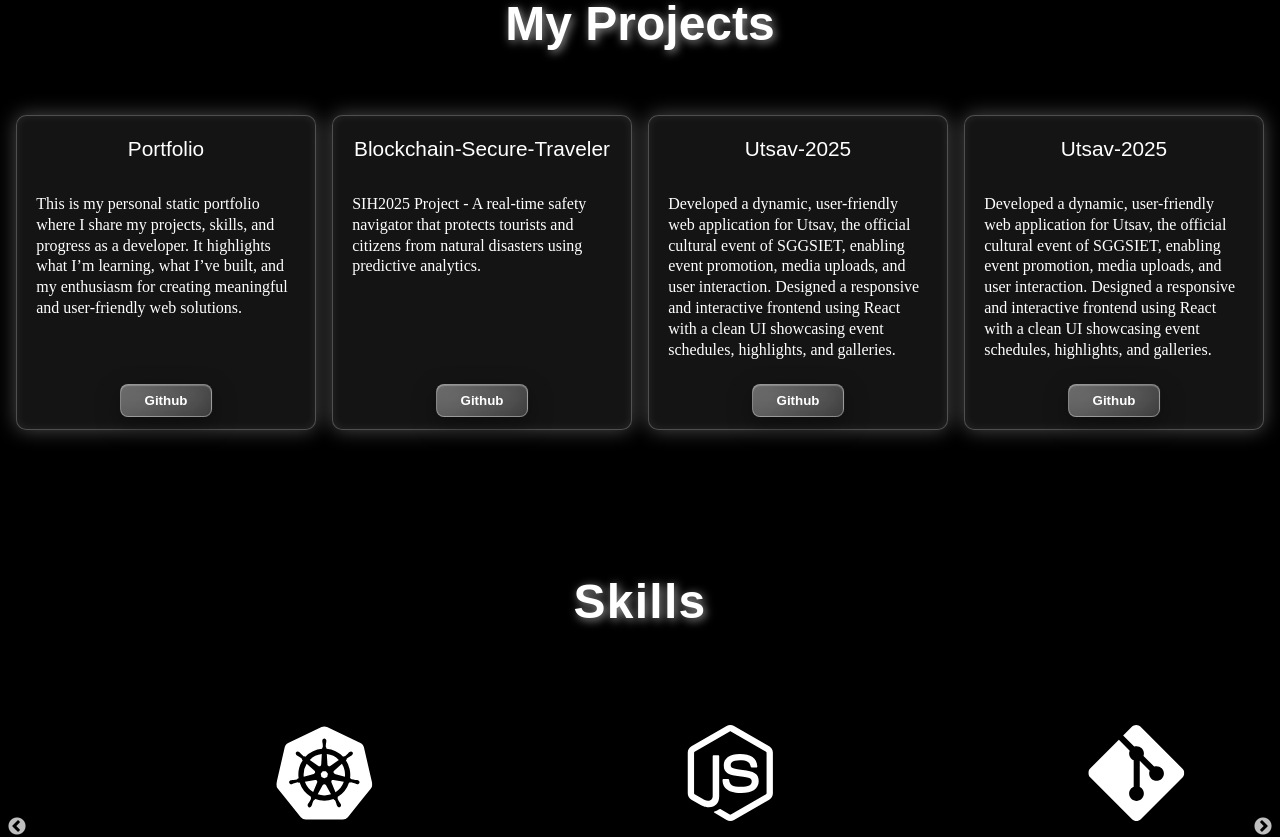
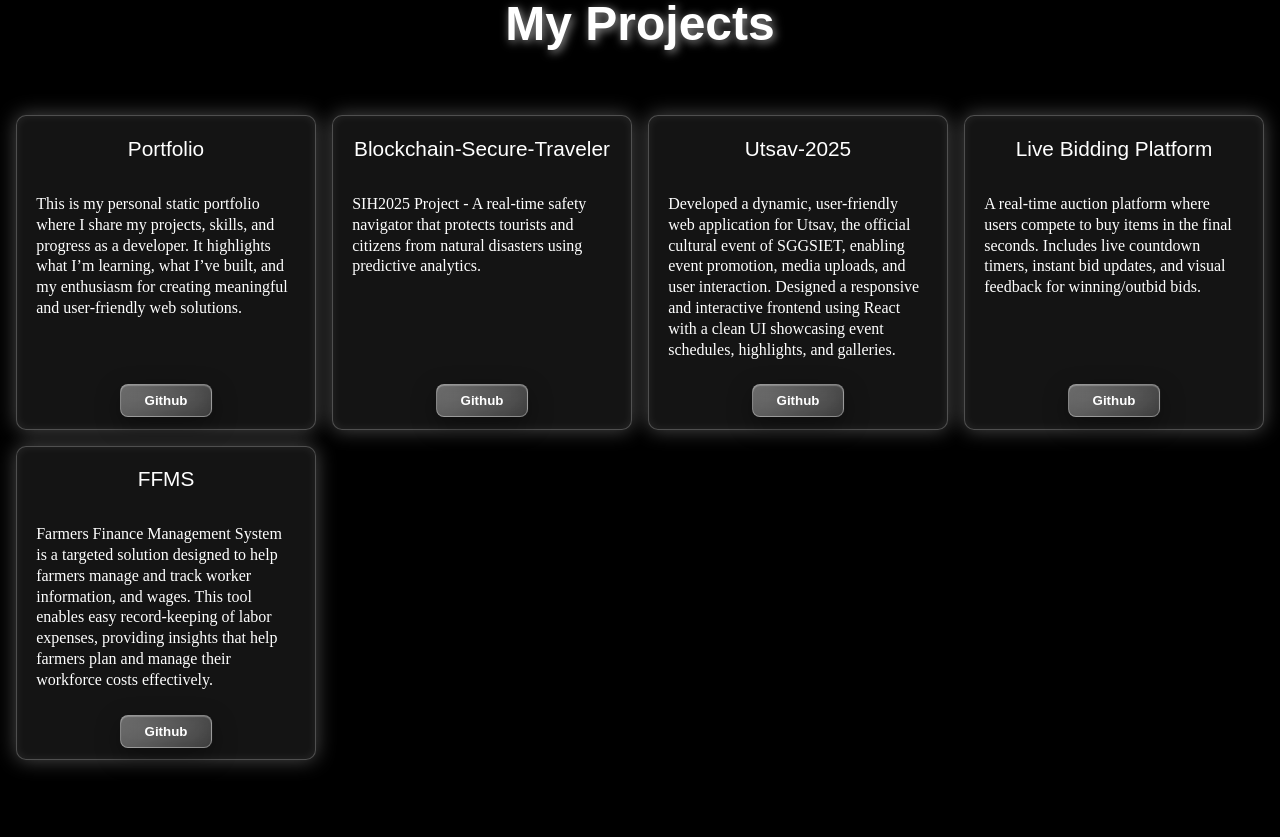
Before and after one commit to AnkushUjawane/AnkushUjawane.github.io, a React (Vite) app: page / in a window 1280 px wide. Shown: the part 1460-2297 px from the top of the page. Built offline with nearby package versions, Linux system fonts and the light colour scheme.

Commit message:
adding project details in project data

```diff
--- a/src/components/ProjectPage/projectdata.js
+++ b/src/components/ProjectPage/projectdata.js
@@ -1,6 +1,7 @@
 export const projects = [
-    { id: 1, name: "Portfolio", description: "This is my personal static portfolio where I share my projects, skills, and progress as a developer. It highlights what I’m learning, what I’ve built, and my enthusiasm for creating meaningful and user-friendly web solutions.", githubLink: "Github" },
-    { id: 2, name: "Blockchain-Secure-Traveler", description: "SIH2025 Project - A real-time safety navigator that protects tourists and citizens from natural disasters using predictive analytics.", githubLink: "#" },
-    { id: 3, name: "Utsav-2025", description: "Developed a dynamic, user-friendly web application for Utsav, the official cultural event of SGGSIET, enabling event promotion, media uploads, and user interaction. Designed a responsive and interactive frontend using React with a clean UI showcasing event schedules, highlights, and galleries. ", githubLink: "#" },
-    { id: 4, name: "Utsav-2025", description: "Developed a dynamic, user-friendly web application for Utsav, the official cultural event of SGGSIET, enabling event promotion, media uploads, and user interaction. Designed a responsive and interactive frontend using React with a clean UI showcasing event schedules, highlights, and galleries. ", githubLink: "#" },
+    { id: 1, name: "Portfolio", description: "This is my personal static portfolio where I share my projects, skills, and progress as a developer. It highlights what I’m learning, what I’ve built, and my enthusiasm for creating meaningful and user-friendly web solutions.", githubLink: "https://github.com/AnkushUjawane/AnkushUjawane.github.io.git" },
+    { id: 2, name: "Blockchain-Secure-Traveler", description: "SIH2025 Project - A real-time safety navigator that protects tourists and citizens from natural disasters using predictive analytics.", githubLink: "https://github.com/AnkushUjawane/Blockchain-Secure-Traveler.git" },
+    { id: 3, name: "Utsav-2025", description: "Developed a dynamic, user-friendly web application for Utsav, the official cultural event of SGGSIET, enabling event promotion, media uploads, and user interaction. Designed a responsive and interactive frontend using React with a clean UI showcasing event schedules, highlights, and galleries. ", githubLink: "https://github.com/AnkushUjawane/utsav-2025.git" },
+    { id: 4, name: "Live Bidding Platform", description: "A real-time auction platform where users compete to buy items in the final seconds. Includes live countdown timers, instant bid updates, and visual feedback for winning/outbid bids. ", githubLink: "https://github.com/AnkushUjawane/live-bidding-platform.git" },
+    { id: 5, name: "FFMS", description: "Farmers Finance Management System is a targeted solution designed to help farmers manage and track worker information, and wages. This tool enables easy record-keeping of labor expenses, providing insights that help farmers plan and manage their workforce costs effectively.", githubLink: "https://github.com/AnkushUjawane/FFMS.git" },
 ];
```
